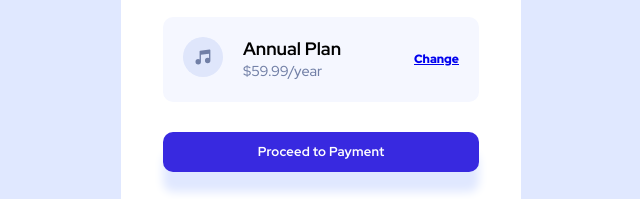
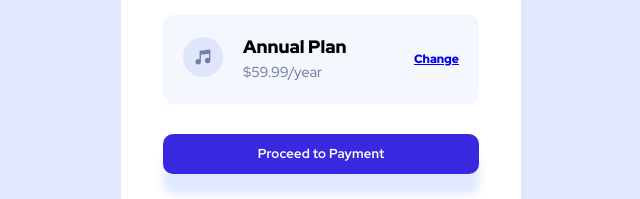
Before and after one commit to seilreven/order-summary-component, a plain HTML site: page index.html in a window 1280 px wide. Shown: the part 448-647 px from the top of the page, 319-959 px from the left. Drawn offline with Linux system fonts and the light colour scheme.

Commit message:
update to match index.html

```diff
--- a/main.css
+++ b/main.css
@@ -95,7 +95,7 @@ body {
   margin-left: 20px;
 }
 
-.summary-bottom .order-summary .plan-info .plan-info-left .term h3 {
+.summary-bottom .order-summary .plan-info .plan-info-left .term h2 {
   font-weight: 900;
   margin-bottom: 3px;
 }
```
